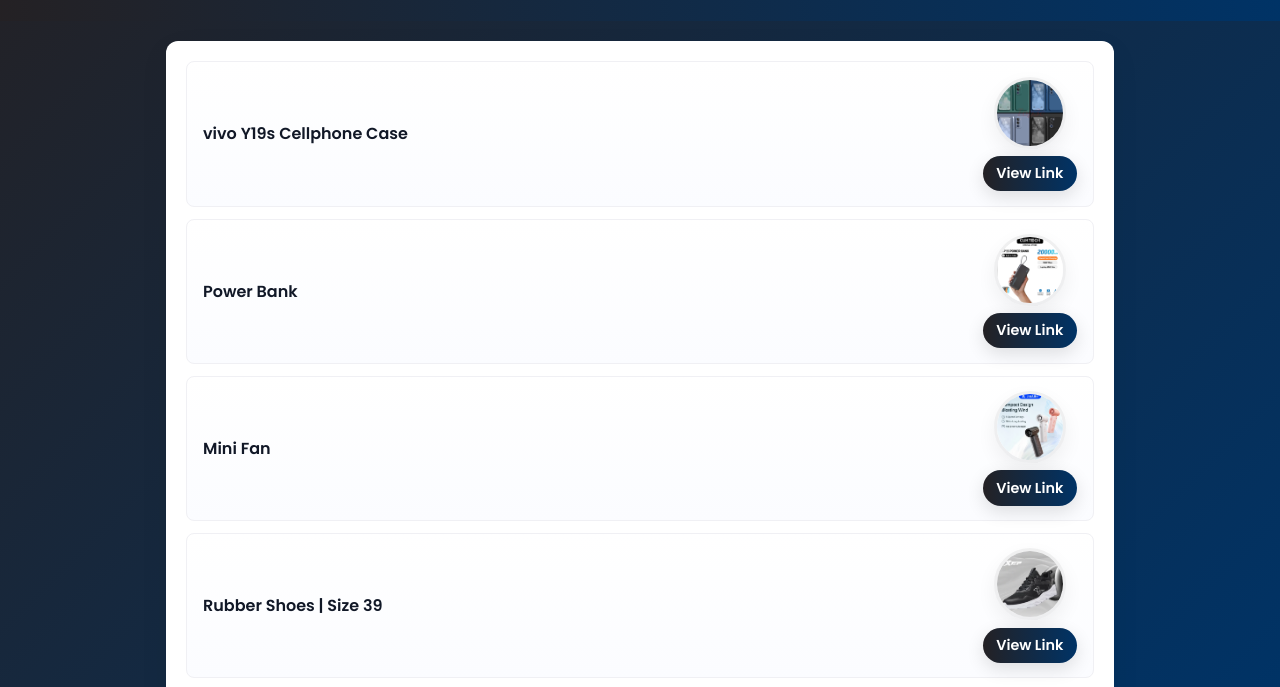
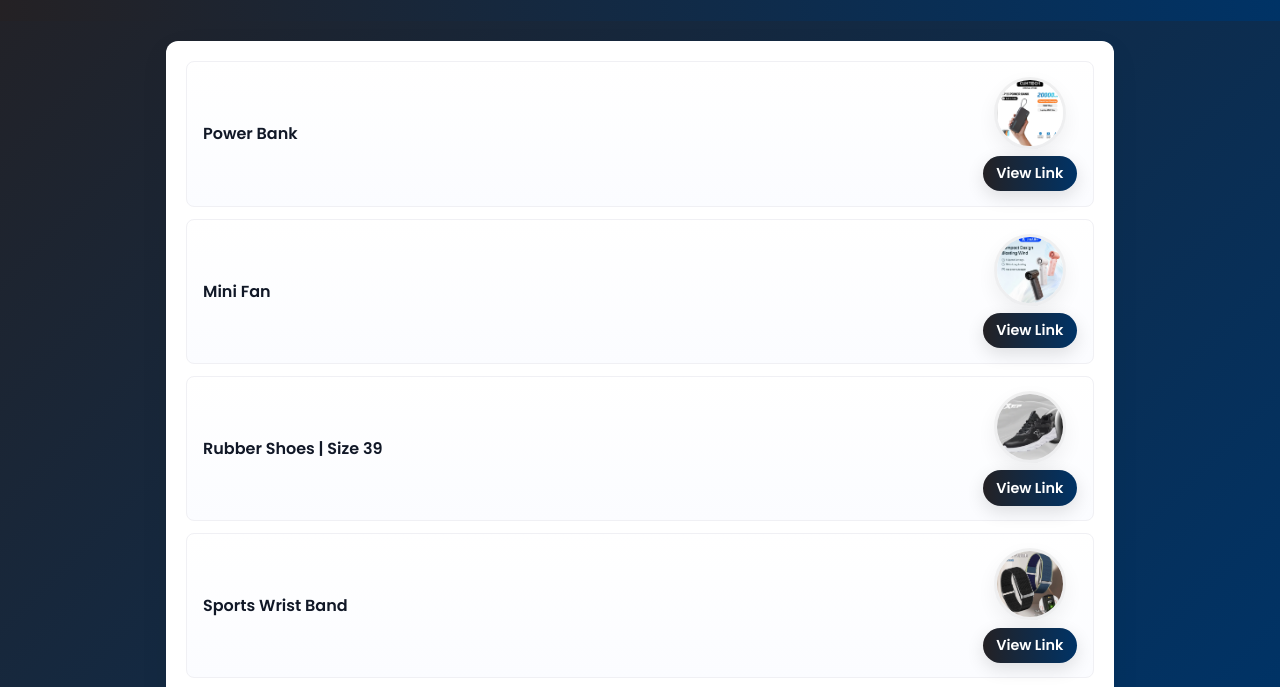
Before and after one commit to jbworks0125/Wishlist_2025, a website: page christmas-wishlist/src/index.html in a window 1280 px wide. Shown: the part 99-786 px from the top of the page. Drawn offline with Linux system fonts and the light colour scheme.

Commit message:
Update index.html

```diff
--- a/christmas-wishlist/src/index.html
+++ b/christmas-wishlist/src/index.html
@@ -18,16 +18,6 @@
     <main>
         <section id="wishlist-container">
             <ul id="wishlist-items" class="wishlist-items">
-                <li class="wishlist-item">
-                    <div class="item-left">
-                        <span class="item-name">vivo Y19s Cellphone Case</span>
-                        <a href="https://s.shopee.ph/9UtvFGVGel" class="item-link item-link-left" target="_blank">View Link</a>
-                    </div>
-                    <div class="item-right">
-                        <img src="assets/vivo.png" alt="vivo Y19s Case" class="item-image">
-                        <a href="https://s.shopee.ph/9UtvFGVGel" class="item-link item-link-right" target="_blank">View Link</a>
-                    </div>
-                </li>
 
                 <li class="wishlist-item">
                     <div class="item-left">
```
